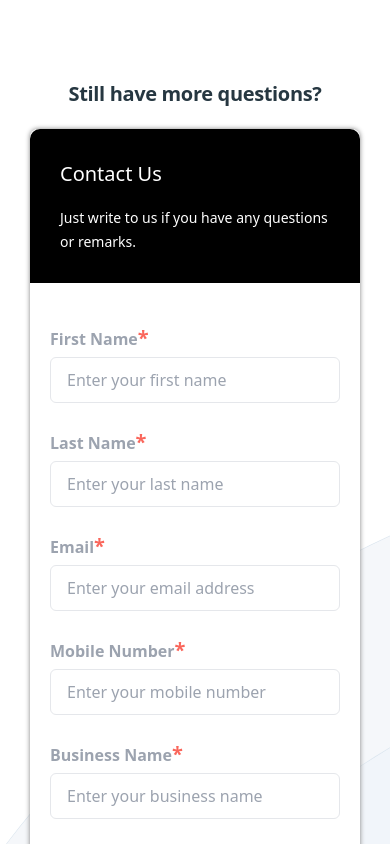
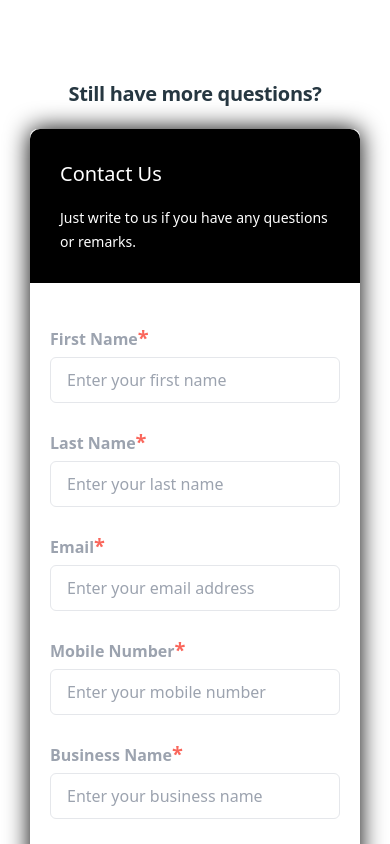
Before and after one commit to tenkunkyab/glamplus_site, a Next.js app: page /careers in a window 390 px wide. Shown: the part 4000-4844 px from the top of the page. Built offline with nearby package versions, Linux system fonts and the light colour scheme.

Commit message:
built about page

```diff
--- a/components/AboutTop/index.js
+++ b/components/AboutTop/index.js
@@ -20,7 +20,7 @@ function AboutTop({ className }) {
         </h1>
       </div>
       {/* right or bottom*/}
-      <div className="lg:flex-1 w-[269px] h-[202px] sm:w-[350px] sm:h-[350px] md:w-[400px] md:h-[400px] lg:w-[500px] lg:h-[500px] mx-auto  relative">
+      <div className="lg:flex-1 w-[269px] h-[202px] sm:w-[350px] sm:h-[250px] md:w-[400px] md:h-[300px] lg:w-[500px] lg:h-[500px] mx-auto  relative">
         <Image
           src="/images/handsGroup.png"
           layout="fill"
--- a/components/Card/index.js
+++ b/components/Card/index.js
@@ -19,7 +19,7 @@ function Card({
       <div
         className={`circularImg w-[200px] h-[200px] bg-[#EBF1F8] ${imgClass}`}
       >
-        <Image src={imgSrc} width={"80%"} height={"80%"} alt="Instagram icon" />
+        <Image src={imgSrc} width={"80%"} height={"80%"} alt={title} />
       </div>
       {/* text */}
       <div className="flex flex-col items-center text-center gap-[15px]">
--- a/pages/careers.js
+++ b/pages/careers.js
@@ -13,10 +13,15 @@ import useWindowSize from "../utils/useWindowSize";
 function Careers() {
   const { width, height } = useWindowSize();
 
+
+
   return (
-    <div className="w-full overflow-hidden max-w-[1800px] relative mx-auto">
+    <div className="w-full overflow-hidden relative mx-auto">
       {/* BG images */}
-      <div className="w-[1600px] md:w-full lg:w-full xl:w-[2000px] absolute z-0">
+      {width > 1000 ? (
+        // bigScreen background view
+        <>
+          <div className="w-[1600px] md:w-full lg:w-full  absolute z-0 ">
             <Image
               src="/images/careersBG1.svg"
               width={1}
@@ -24,23 +29,40 @@ function Careers() {
               layout="responsive"
             />
           </div>
-      <div className="w-[1600px] md:w-full lg:w-full xl:w-[2000px] absolute bottom-0 z-0">
+          <div className="w-[1600px] md:w-full lg:w-full  absolute bottom-0 z-0 ">
             <Image
               src="/images/careersBG2.svg"
               width={10}
-          height={6.5}
+              height={width > 1000? 8 : 6}
               layout="responsive"
             />
           </div>
+        </>
+      ) : (
+        // mobile background view
+        <>
+          <div className="w-full h-[40%] sm:h-[50%] md:h-[50%] absolute z-0">
+            <Image
+              src="/images/careersMobileBG1.svg"
+              layout="fill"
+              objectFit="cover"
+            // objectPosition="top left"
+            />
+          </div>
+          <div className="w-full h-[50%] top-[20%] sm:h-[40%] sm:top-[50%] md:h-[50%] md:top-[50%] absolute z-0">
+            <Image src="/images/careersMobileBG2.svg" layout="fill" />
+          </div>
+        </>
+      )}
       {/* componnets */}
       <div className="relative  max-w-[1800px] m-auto flex flex-col items-center gap-[80px] md:gap-[120px] xl:gap-[150px] px-[30px] py-[30px] md:py-[100px] ">
         <CareersTop />
-          <Culture className="px-[20px] md:px-[10px]"/>
+        <Culture className="px-[20px] md:px-[10px]" />
         <button className="button w-full md:w-[586px] max-w-[586px] text-[12px] sm:text-[15px] md:text-[20px] lg:text-[25px] xl:text-[32px] lg:p-[20px]">
           Join Our Team
         </button>
-        <Benefits className="lg:px-[100px]"/>
-        <ContactForm className="lg:px-[50px]"/>
+        <Benefits className="lg:px-[100px]" />
+        <ContactForm className="lg:px-[50px]" />
       </div>
     </div>
   );
--- a/styles/globals.css
+++ b/styles/globals.css
@@ -55,7 +55,7 @@
     box-shadow: 0px 0px 12px rgba(0, 0, 0, 0.06);
   }
   .boxShadow {
-    box-shadow: 0px 0px 5px 0px gray;
+    box-shadow: 0px 0px 24px 0px #000000;
   }
   .boxShadowSkyBlue {
     box-shadow: 0px 0px 26px rgba(11, 172, 240, 0.2);
@@ -70,7 +70,6 @@
     overflow: hidden;
     transform: translate3d(0, 0, 0);
   }
-
   .tech-slideshow > div {
     display: flex;
     gap: 60px;
```
Lines whose indentation alone changed are shown as unchanged.
